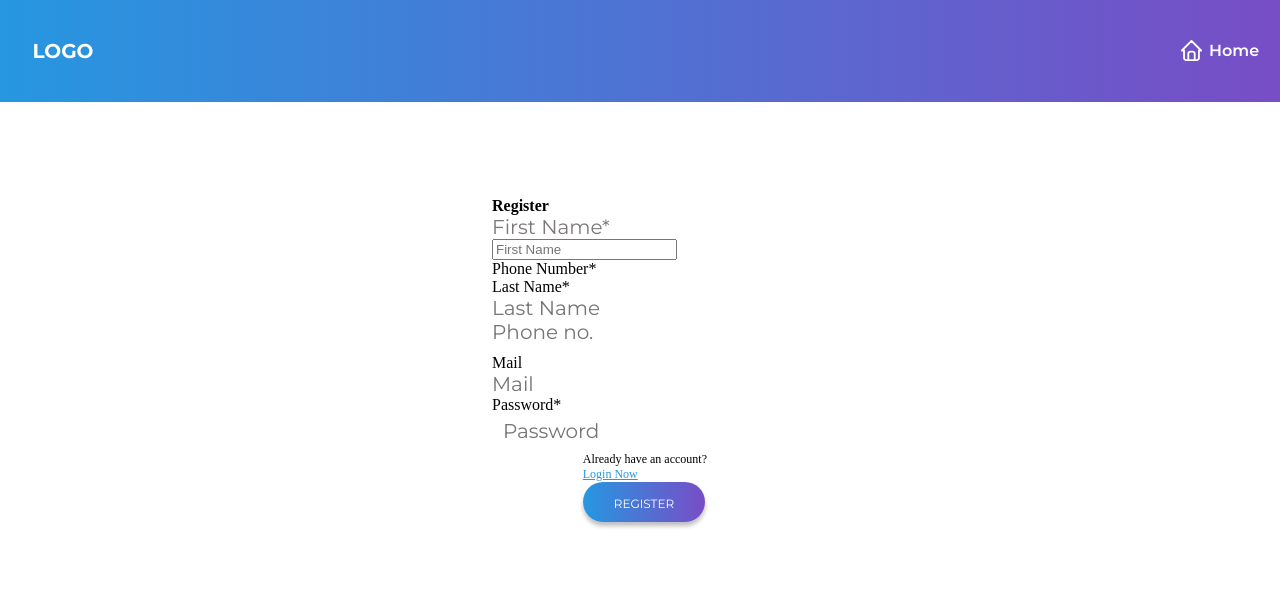
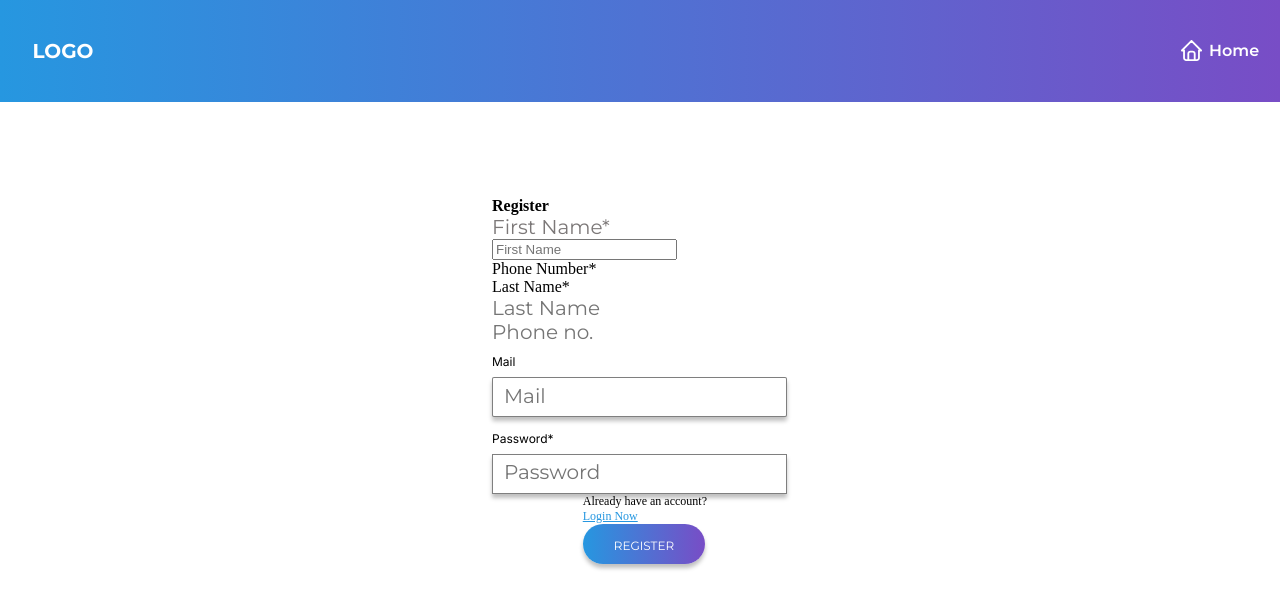
Before and after one commit to ashwaniraj0813/real_estate, a React (Vite) app: page /register in a window 1280 px wide. Shown: the top 608 px of the page. Built offline with nearby package versions, Linux system fonts and the light colour scheme.

Commit message:
Update MailPassword.module.css

```diff
--- a/src/components/MailPassword.module.css
+++ b/src/components/MailPassword.module.css
@@ -4,7 +4,7 @@
   display: inline-block;
   z-index: 1;
 }
-.placeholderInputChild {
+.confirmMailPasswordChild {
   height: 42px;
   width: 295px;
   position: relative;
@@ -30,13 +30,13 @@
   padding: 0;
   z-index: 2;
 }
-.emailPasswordInput,
-.placeholderInput {
+.confirmMailPassword,
+.mailPassword {
   display: flex;
   align-items: flex-start;
   justify-content: flex-start;
 }
-.placeholderInput {
+.confirmMailPassword {
   align-self: stretch;
   box-shadow: 0 4px 4px rgba(0, 0, 0, 0.25);
   border-radius: var(--br-11xs);
@@ -46,7 +46,7 @@
   padding: var(--padding-7xs) var(--padding-2xs) var(--padding-5xs);
   z-index: 1;
 }
-.emailPasswordInput {
+.mailPassword {
   width: 295px;
   flex-direction: column;
   padding: 0 0 var(--padding-sm);
```
